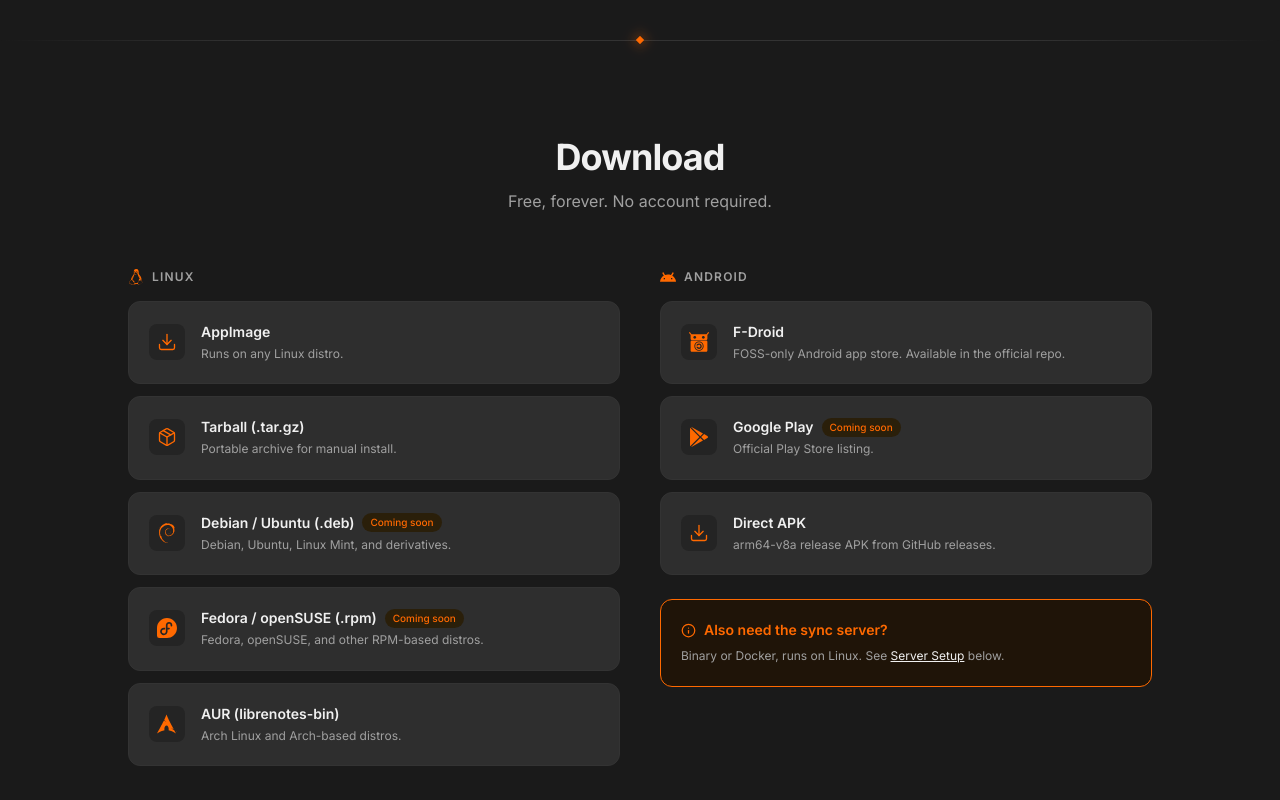
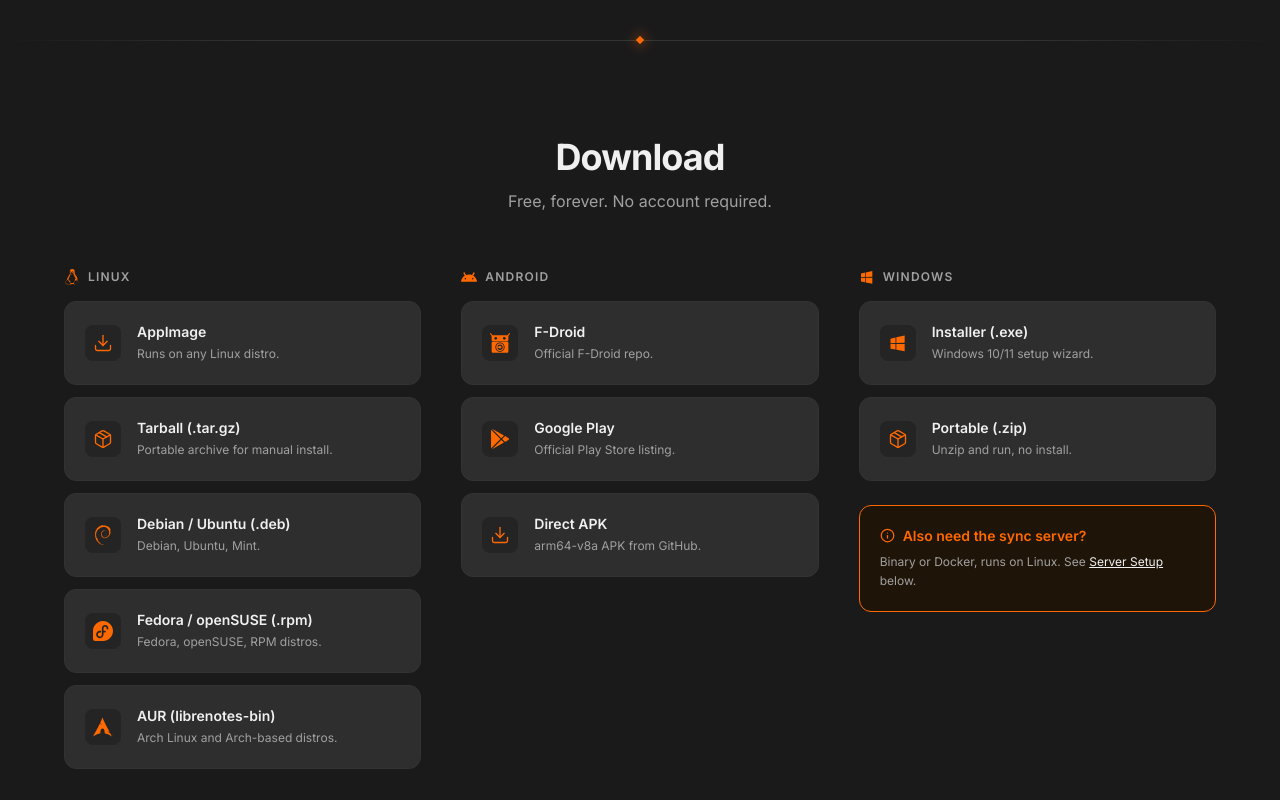
Before and after one commit to Piliii/LibreNotes, a Next.js app in the folder website/: page / in a window 1280 px wide. Shown: the part 3180-3980 px from the top of the page. Built offline with nearby package versions, Linux system fonts and the light colour scheme; no server answers.

Commit message:
feat(website): add Windows downloads and update privacy page

```diff
--- a/website/app/privacy/page.js
+++ b/website/app/privacy/page.js
@@ -117,8 +117,9 @@
 
           <Section id="sync" title="Sync (optional) and your server">
             <p>
-              Sync is off until you connect the app to a LibreNotes server that <Strong>you</Strong> host, for
-              example on your home network. The developer has no access to it.
+              Sync is off until you connect the app to a LibreNotes server of your choosing. That might be one
+              you host yourself, for example on your home network, or one run by someone else you trust, such as a
+              family member or friend. The developer does not run or have access to any server on your behalf.
             </p>
             <p>Notes are encrypted on your device before they are sent. The server only ever stores:</p>
             <List>
--- a/website/components/BrandIcon.js
+++ b/website/components/BrandIcon.js
@@ -3,7 +3,7 @@
   return (
     <svg
       role="img"
-      viewBox="0 0 24 24"
+      viewBox={icon.viewBox || '0 0 24 24'}
       width={size}
       height={size}
       fill="currentColor"
--- a/website/components/DownloadSection.js
+++ b/website/components/DownloadSection.js
@@ -19,21 +19,19 @@
     href: GH_RELEASE,
     icon: <Package size={20} strokeWidth={1.6} />,
   },
-  // TODO: drop the badges (and point at the real assets) once a GitHub
+  // TODO: point these at the real assets once a GitHub
   // release actually ships the .deb/.rpm files (planned for v1.6.0).
   {
     label: 'Debian / Ubuntu (.deb)',
-    description: 'Debian, Ubuntu, Linux Mint, and derivatives.',
+    description: 'Debian, Ubuntu, Mint.',
     href: GH_RELEASE,
     icon: <BrandIcon icon={siDebian} size={20} />,
-    badge: 'Coming soon',
   },
   {
     label: 'Fedora / openSUSE (.rpm)',
-    description: 'Fedora, openSUSE, and other RPM-based distros.',
+    description: 'Fedora, openSUSE, RPM distros.',
     href: GH_RELEASE,
     icon: <BrandIcon icon={siFedora} size={20} />,
-    badge: 'Coming soon',
   },
   {
     label: 'AUR (librenotes-bin)',
@@ -43,17 +41,41 @@
   },
 ];
 
+// Windows 10-style logo from Material Design Icons (Iconify: mdi:microsoft-windows);
+// simple-icons no longer ships Microsoft brand icons.
+const siWindows = {
+  title: 'Windows',
+  path: 'M3 12V6.75l6-1.32v6.48zm17-9v8.75l-10 .15V5.21zM3 13l6 .09v6.81l-6-1.15zm17 .25V22l-10-1.91V13.1z',
+};
+
+// TODO: Windows ships in v1.8.0. Once a GitHub release carries the files,
+// point href at the /dl/windows short links (vercel.json).
+const WINDOWS_OPTIONS = [
+  {
+    label: 'Installer (.exe)',
+    description: 'Windows 10/11 setup wizard.',
+    href: GH_RELEASE,
+    icon: <BrandIcon icon={siWindows} size={20} />,
+  },
+  {
+    label: 'Portable (.zip)',
+    description: 'Unzip and run, no install.',
+    href: GH_RELEASE,
+    icon: <Package size={20} strokeWidth={1.6} />,
+  },
+];
+
 function DownloadCard({ icon, label, description, href, badge }) {
   return (
     <a
       href={href}
       target="_blank"
       rel="noopener noreferrer"
-      className="group flex items-start gap-4 rounded-xl border p-5 transition-all duration-200 hover:border-[#ff6900] hover:-translate-y-0.5"
+      className="group flex min-h-[84px] items-center gap-4 rounded-xl border p-5 transition-all duration-200 hover:border-[#ff6900] hover:-translate-y-0.5"
       style={{ background: 'var(--bg-elevated)', borderColor: 'var(--border)' }}
     >
       <div
-        className="mt-0.5 shrink-0 rounded-lg p-2 transition-colors group-hover:bg-[#ff6900] group-hover:text-white"
+        className="shrink-0 rounded-lg p-2 transition-colors group-hover:bg-[#ff6900] group-hover:text-white"
         style={{ background: 'var(--bg-surface)', color: 'var(--accent)' }}
       >
         {icon}
@@ -78,7 +100,7 @@
       </div>
       <ArrowRight
         size={14}
-        className="mt-1 shrink-0 opacity-0 transition-opacity group-hover:opacity-100"
+        className="shrink-0 opacity-0 transition-opacity group-hover:opacity-100"
         style={{ color: 'var(--accent)' }}
       />
     </a>
@@ -97,7 +119,7 @@
 export default function DownloadSection() {
   return (
     <section id="download" className="px-4 py-24 sm:px-6 lg:px-8" style={{ background: 'var(--bg-base)' }}>
-      <div className="mx-auto max-w-5xl">
+      <div className="mx-auto max-w-6xl">
         <div className="mb-14 text-center">
           <h2 className="text-3xl font-bold tracking-tight sm:text-4xl" style={{ color: 'var(--text-primary)' }}>
             Download
@@ -107,7 +129,7 @@
           </p>
         </div>
 
-        <div className="grid gap-10 lg:grid-cols-2">
+        <div className="grid gap-10 lg:grid-cols-3">
           {/* Linux */}
           <div>
             <SectionLabel icon={<BrandIcon icon={siLinux} size={16} />}>Linux</SectionLabel>
@@ -125,7 +147,7 @@
               <DownloadCard
                 href={FDROID_URL}
                 label="F-Droid"
-                description="FOSS-only Android app store. Available in the official repo."
+                description="Official F-Droid repo."
                 icon={<BrandIcon icon={siFdroid} size={20} />}
               />
               {/* TODO: point href at the Play listing and drop the badge once it's live. */}
@@ -134,14 +156,23 @@
                 label="Google Play"
                 description="Official Play Store listing."
                 icon={<BrandIcon icon={siGoogleplay} size={20} />}
-                badge="Coming soon"
               />
               <DownloadCard
                 href={GH_RELEASE}
                 label="Direct APK"
-                description="arm64-v8a release APK from GitHub releases."
+                description="arm64-v8a APK from GitHub."
                 icon={<Download size={20} strokeWidth={1.6} />}
               />
+            </div>
+          </div>
+
+          {/* Windows */}
+          <div>
+            <SectionLabel icon={<BrandIcon icon={siWindows} size={16} />}>Windows</SectionLabel>
+            <div className="space-y-3">
+              {WINDOWS_OPTIONS.map(o => (
+                <DownloadCard key={o.label} {...o} />
+              ))}
             </div>
 
             {/* Server setup callout */}
```
